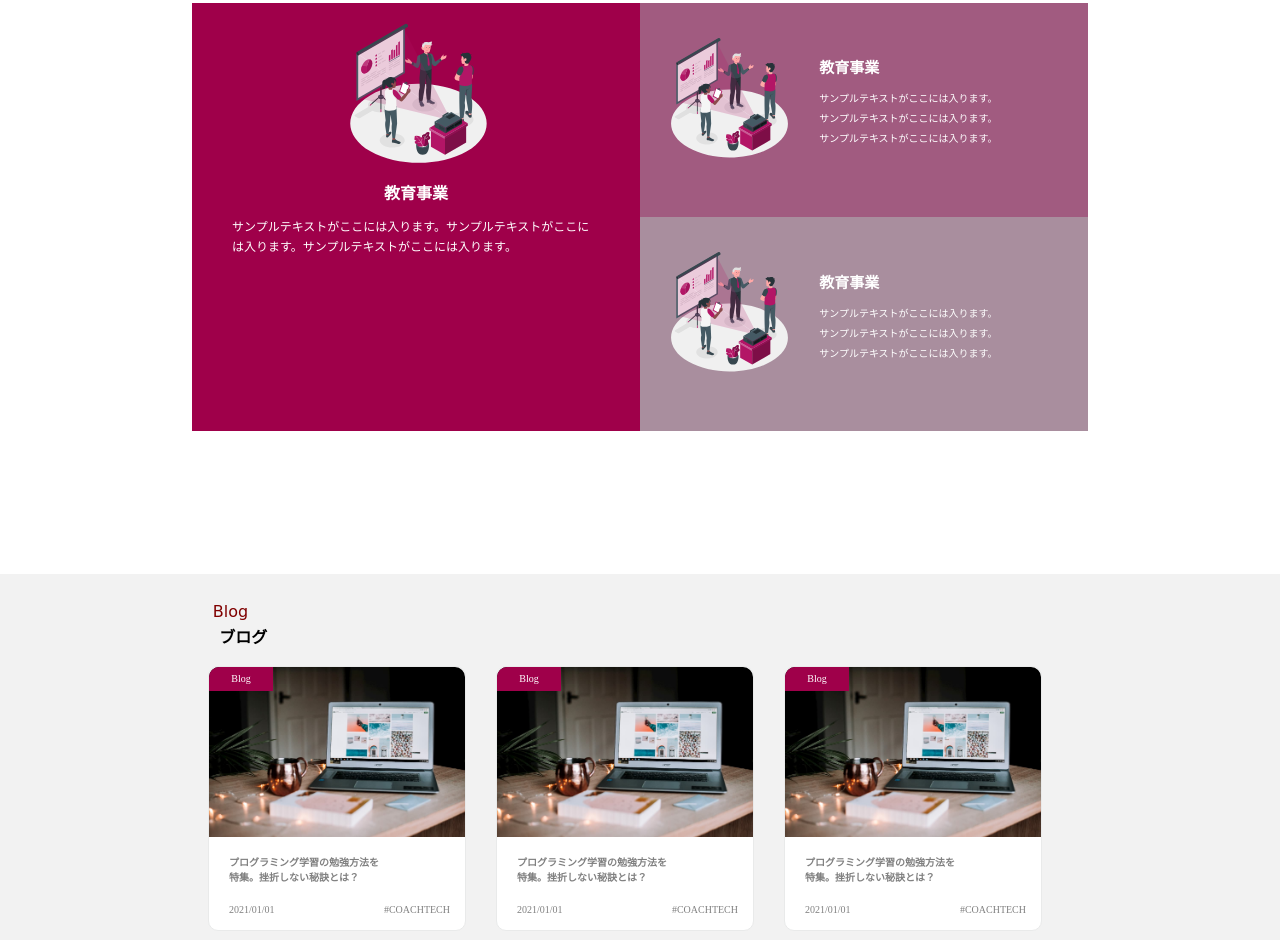
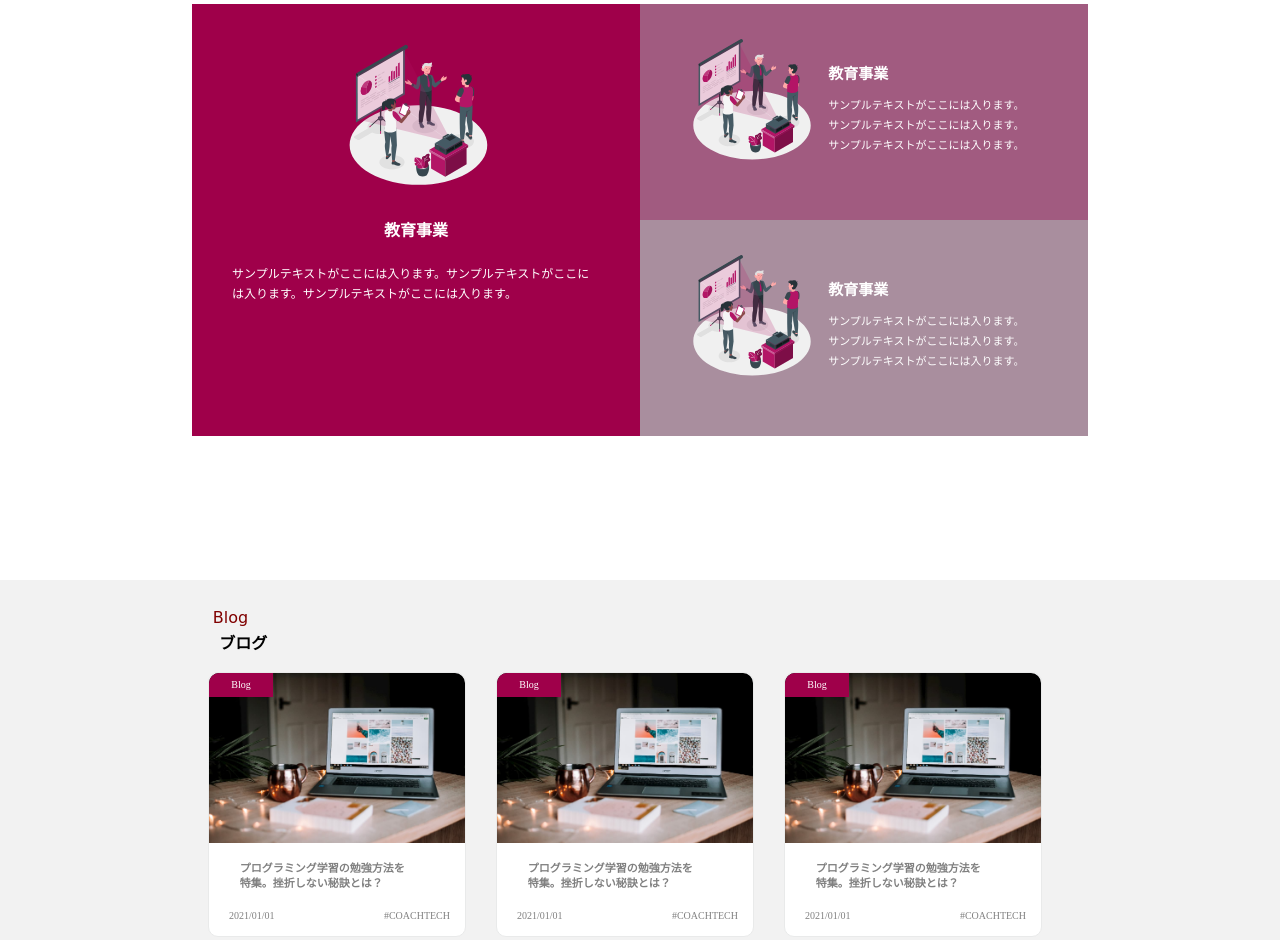
Before and after one commit to yuichi-ezure/20230709_ezure_lp, a plain HTML site: page index.html in a window 1280 px wide. Shown: the part 1561-2501 px from the top of the page. Drawn offline with Linux system fonts and the light colour scheme; a web font is replaced by a local one.

Commit message:
任意のメッセージ

```diff
--- a/css/style.css
+++ b/css/style.css
@@ -198,7 +198,7 @@ span.main-text {
 .grid-img1 {
     width: 35%;
     height: 35%;
-    padding: 15px 0 15px 33%;
+    padding: 35px 0 30px 33%;
 
 }
 
@@ -207,7 +207,7 @@ span.main-text {
     height: 60%;
     position: relative;
     margin-top: 30px;
-    margin-left: -10%;
+    margin-left: -5%;
 }
 
 .service-grid-subtext1,
@@ -218,29 +218,31 @@ span.main-text {
 
 .service-grid-text1 {
     text-align: center;
+    padding-bottom: 15px;
 }
 
 .service-grid-text2 ,
 .service-grid-subtext2 {
     position: relative;
-    margin-left: 40%;
+    margin-left: 42%;
 
 }
 
 .service-grid-subtext1 {
-    padding: 15px 40px;
+    padding: 10px 40px;
     font-size: 12px;
 }
 
 .service-grid-text2 {
     position: relative;
-    margin-top: -23%;
+    margin-top: -100px;
     margin-bottom: 13px;
     font-size: 15px;
 }
 
 .service-grid-subtext2 {
     margin-bottom: 70px;
+    font-size: 11px;
 }
 
 
@@ -284,7 +286,6 @@ span.main-text {
     padding: 30px 0 10px 0;
     text-align: center;
     width: 36%;
-
 }
 
 .news-title-main {
@@ -333,9 +334,9 @@ span.main-text {
 }
 
 .news-text {
-    font-size: 10px;
+    font-size: 11px;
     line-height: 15px;
-    margin: 15px 0 20px 20px;
+    margin: 15px 0 20px 12%;
     color: gray;
 }
 
--- a/index.html
+++ b/index.html
@@ -109,7 +109,7 @@
             <div class="news-card">
                 <div class="news-card-text">Blog</div>
                 <img class="news-img" src="img2/blog__first.jpg" alt="ブログ画像">
-                <h3 class="news-text">プログラミング学習の勉強方法を <br>特集。挫折しない秘訣とは？</h3>
+                <h4 class="news-text">プログラミング学習の勉強方法を <br>特集。挫折しない秘訣とは？</h4>
                 <div class="news-item">
                     <p class="news-date">2021/01/01</p>
                     <p class="news-tag">#COACHTECH</p>
@@ -118,7 +118,7 @@
             <div class="news-card">
                 <div class="news-card-text">Blog</div>
                 <img class="news-img" src="img2/blog__first.jpg" alt="ブログ画像">
-                <h3 class="news-text">プログラミング学習の勉強方法を <br>特集。挫折しない秘訣とは？</h3>
+                <h4 class="news-text">プログラミング学習の勉強方法を <br>特集。挫折しない秘訣とは？</h4>
                 <div class="news-item">
                     <p class="news-date">2021/01/01</p>
                     <p class="news-tag">#COACHTECH</p>
@@ -127,7 +127,7 @@
             <div class="news-card">
                 <div class="news-card-text">Blog</div>
                 <img class="news-img" src="img2/blog__first.jpg" alt="ブログ画像">
-                <h3 class="news-text">プログラミング学習の勉強方法を <br>特集。挫折しない秘訣とは？</h3>
+                <h4 class="news-text">プログラミング学習の勉強方法を <br>特集。挫折しない秘訣とは？</h4>
                 <div class="news-item">
                     <p class="news-date">2021/01/01</p>
                     <p class="news-tag">#COACHTECH</p>
```
